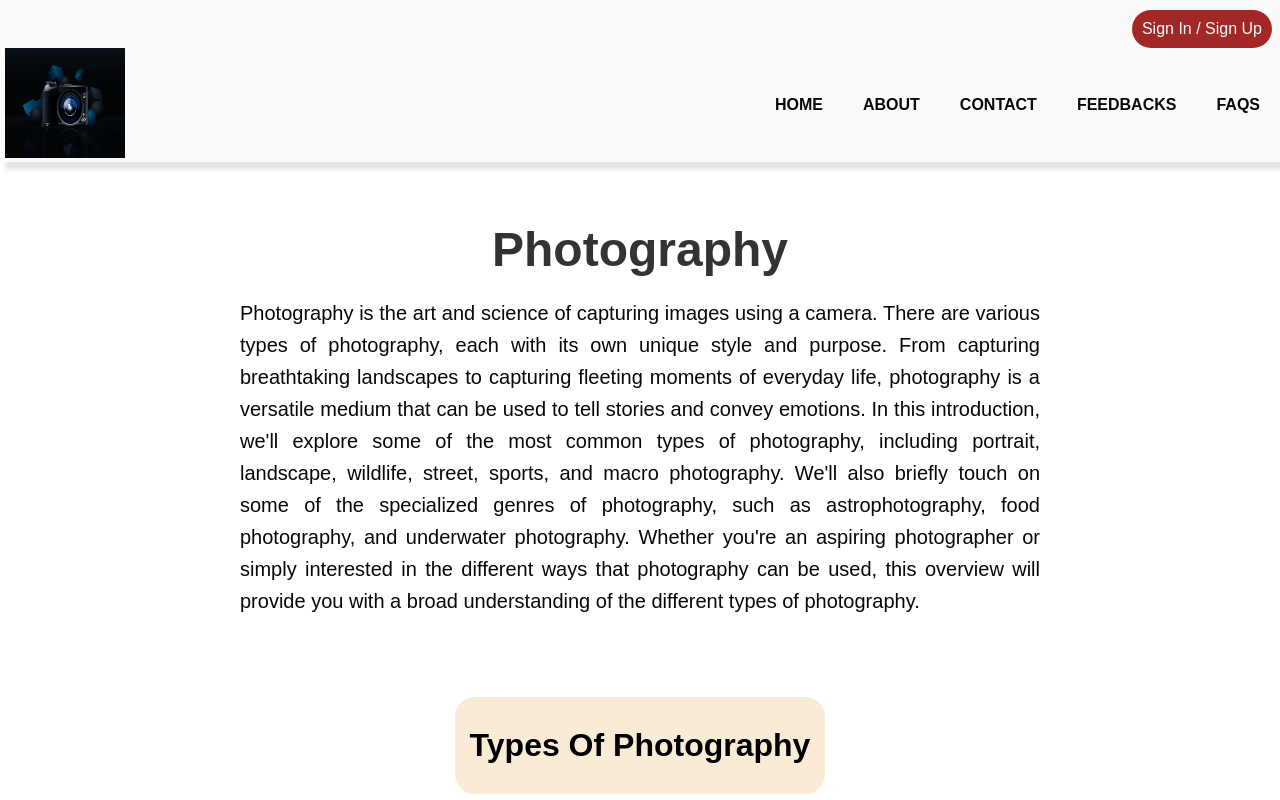
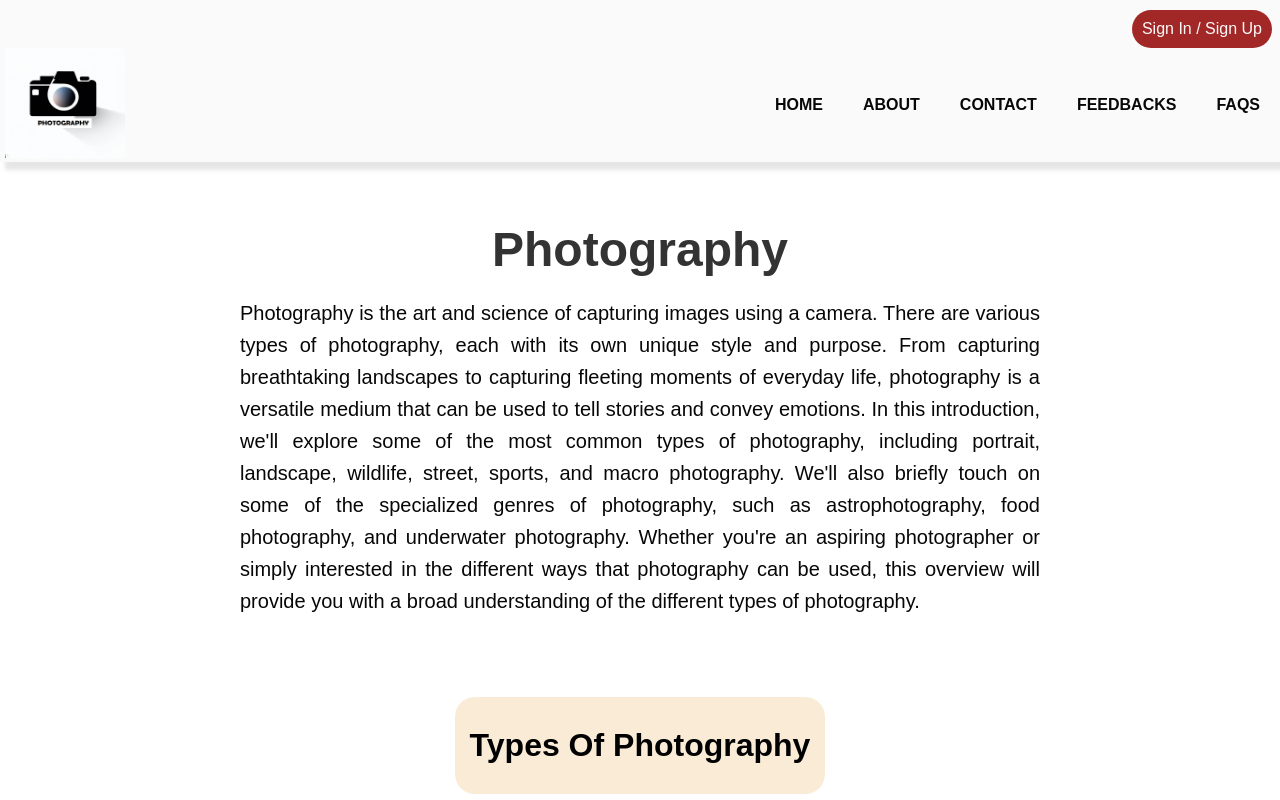
Before and after one commit to sejalpatel2003/Photography-Blog, a plain HTML site: page index.html in a window 1280 px wide. Shown: the top 800 px of the page. Drawn offline with Linux system fonts and the light colour scheme.

Commit message:
Update index.html

```diff
--- a/index.html
+++ b/index.html
@@ -22,7 +22,7 @@
 
     <nav>
       <div class="logo">
-        <img src="logo.avif" alt="photographylogo">
+        <img src="photography logo.jpg" alt="photographylogo">
       </div>
       <ul>
         <li><a href="index.html">Home</a></li>
```
